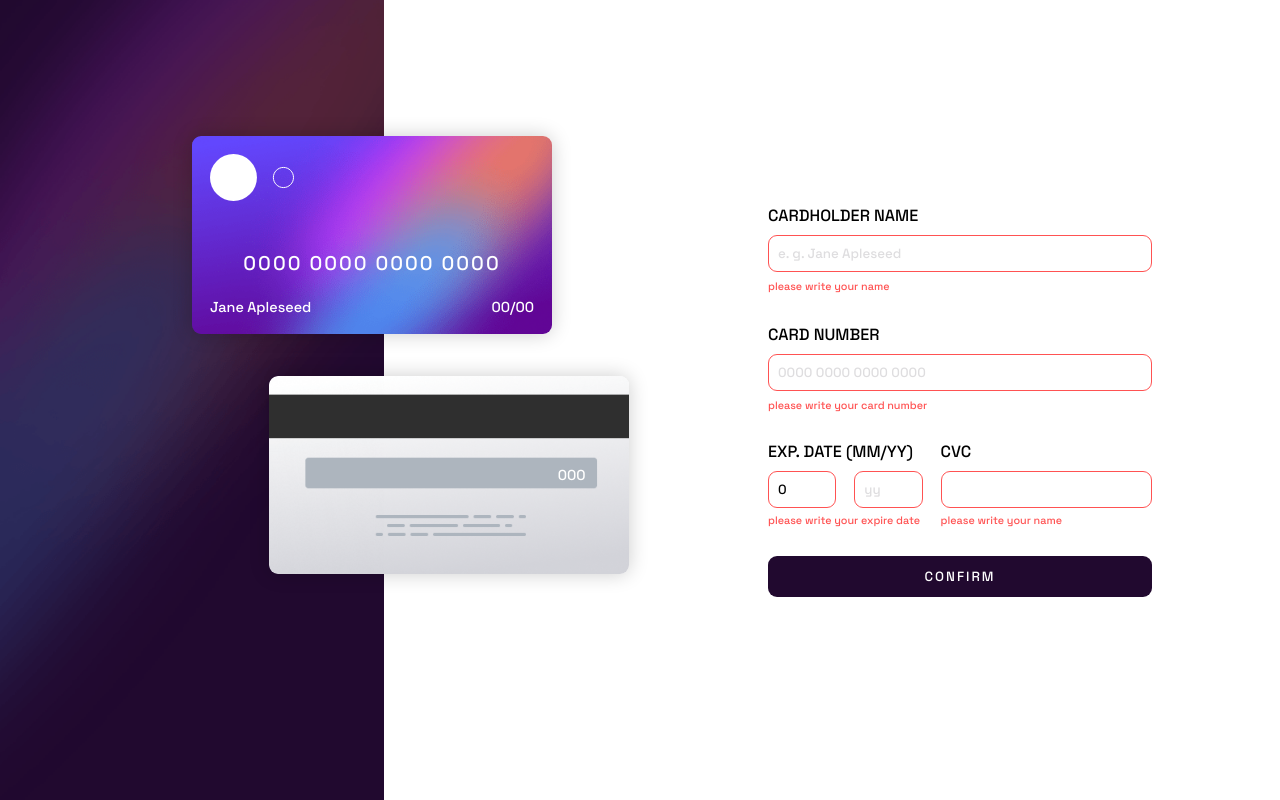
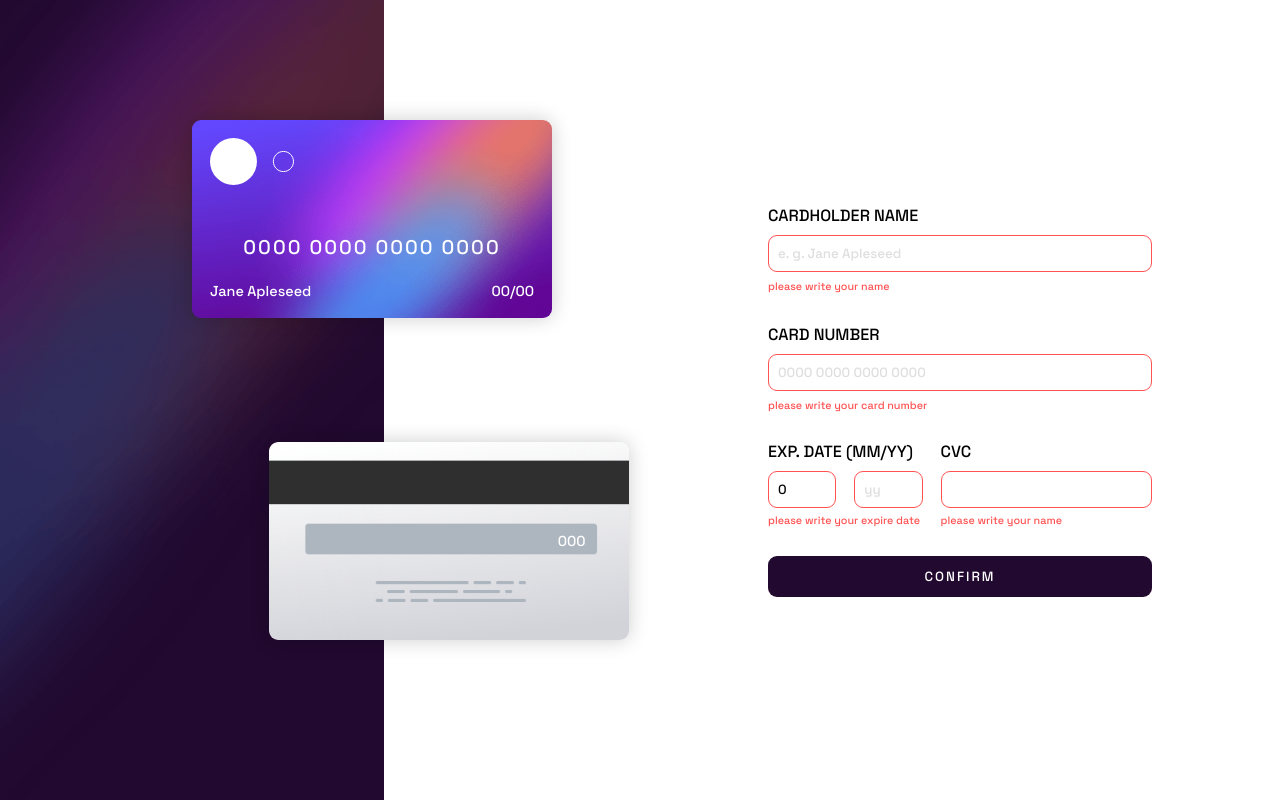
Before and after one commit to ShahlaAliyeva/card-details-react, a React (Vite) app: page / in a window 1280 px wide. Built offline with nearby package versions, Linux system fonts and the light colour scheme.

Commit message:
card position fixed

```diff
--- a/src/index.css
+++ b/src/index.css
@@ -75,7 +75,7 @@ input::-webkit-inner-spin-button {
   background-repeat: no-repeat;
   background-size: cover;
   left: 50%;
-  top: 17%;
+  top: 15%;
   display: flex;
 
   padding: 1rem;
@@ -112,7 +112,7 @@ input::-webkit-inner-spin-button {
   background-repeat: no-repeat;
   background-size: cover;
   left: 70%;
-  top: 47%;
+  bottom: 20%;
   display: flex;
   flex-direction: column;
   justify-content: center;
```
